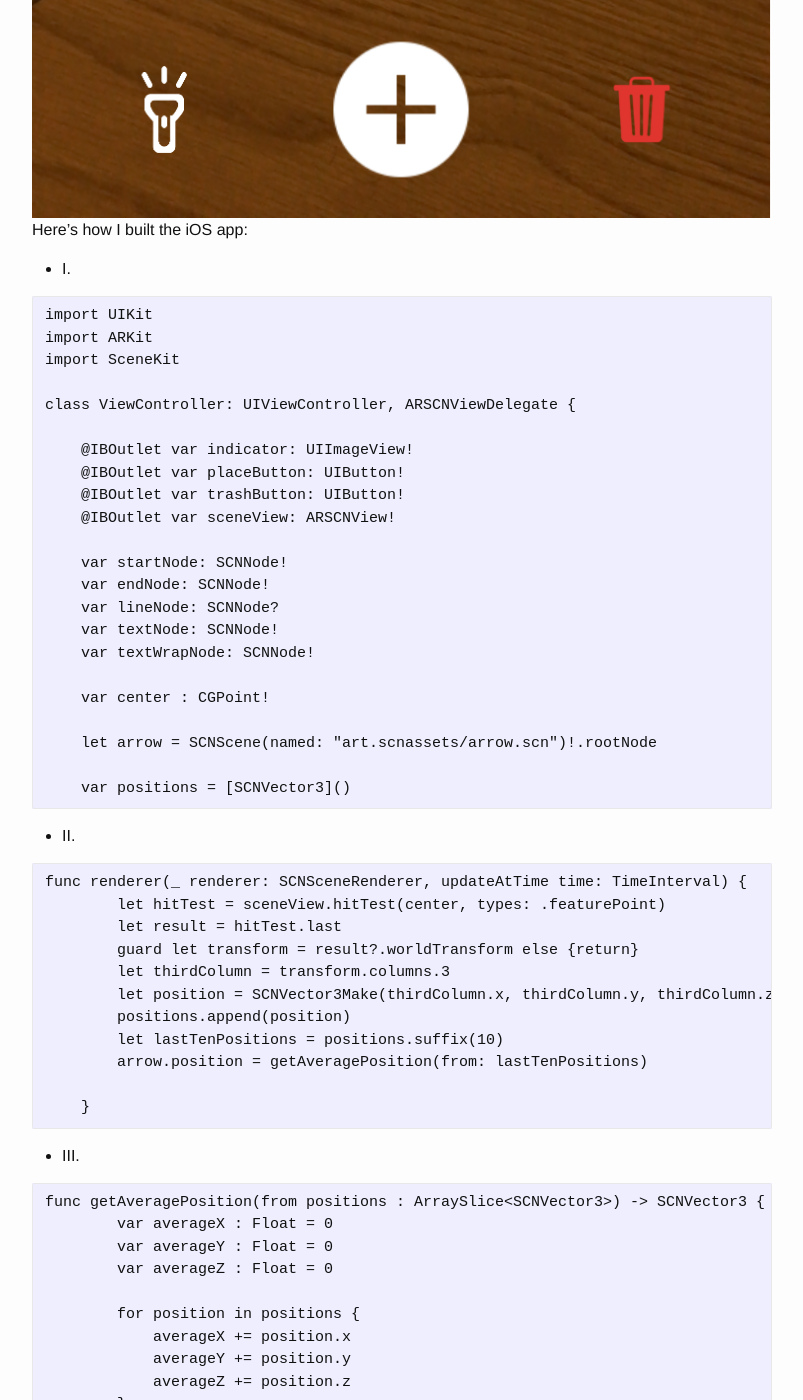
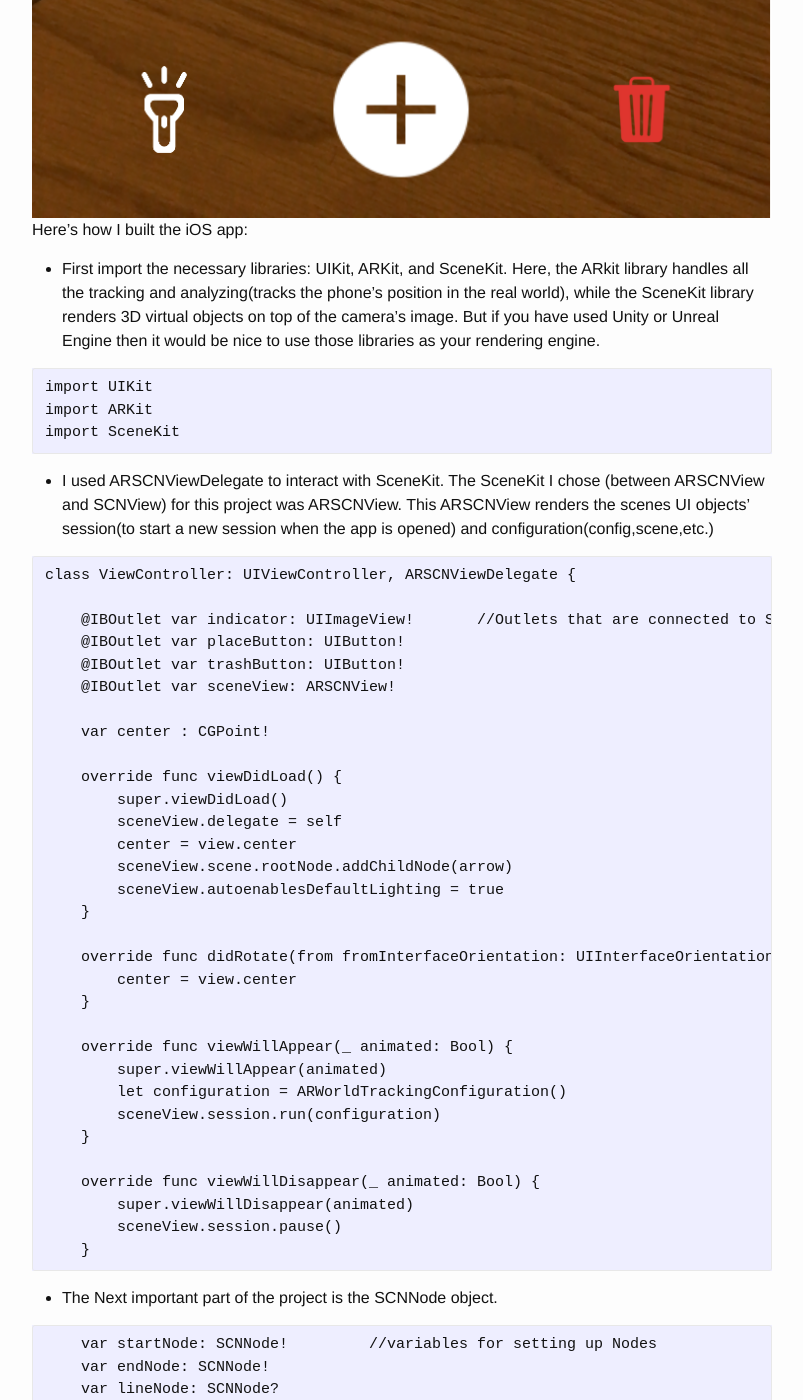
Before and after one commit to alexalwks2/aaronjohn2.github.io, a Jekyll site: the page built from _posts/2018-08-18-ar-ruler.md, in a window 1280 px wide and 1400 px high, scrolled down 1427 px. Shown: the whole window, without its empty margins (238-1041 px from the left). Built offline with Jekyll 4.4.1, drawn with Linux system fonts in a browser that asks for light colours; comment, search, counter and statistics services are not loaded; some of the changed text lies outside the part shown.

Commit message:
Update 2018-08-18-ar-ruler.md

````diff
--- a/_posts/2018-08-18-ar-ruler.md
+++ b/_posts/2018-08-18-ar-ruler.md
@@ -16,75 +16,25 @@ In this project I made a Augmented Reality Ruler which relies on the built in se
 
 Here’s how I built the iOS app:
 
-* I.
+* First import the necessary libraries: UIKit, ARKit, and SceneKit. Here, the ARkit library handles all the tracking and analyzing(tracks the phone's position in the real world), while the SceneKit library renders 3D virtual objects on top of the camera's image. But if you have used Unity or Unreal Engine then it would be nice to use those libraries as your rendering engine.
 
 ```
 import UIKit
 import ARKit
 import SceneKit
+```
 
+* I used ARSCNViewDelegate to interact with SceneKit. The SceneKit I chose (between ARSCNView and SCNView) for this project was ARSCNView. This ARSCNView renders the scenes UI objects' session(to start a new session when the app is opened) and configuration(config,scene,etc.)
+
+```
 class ViewController: UIViewController, ARSCNViewDelegate {
 
-    @IBOutlet var indicator: UIImageView!
+    @IBOutlet var indicator: UIImageView!       //Outlets that are connected to StoryBoard
     @IBOutlet var placeButton: UIButton!
     @IBOutlet var trashButton: UIButton!
     @IBOutlet var sceneView: ARSCNView!
 
-    var startNode: SCNNode!
-    var endNode: SCNNode!
-    var lineNode: SCNNode?
-    var textNode: SCNNode!
-    var textWrapNode: SCNNode!
-
     var center : CGPoint!
-
-    let arrow = SCNScene(named: "art.scnassets/arrow.scn")!.rootNode
-
-    var positions = [SCNVector3]()
-```
-
-
-* II.
-
-```
-func renderer(_ renderer: SCNSceneRenderer, updateAtTime time: TimeInterval) {
-        let hitTest = sceneView.hitTest(center, types: .featurePoint)
-        let result = hitTest.last
-        guard let transform = result?.worldTransform else {return}
-        let thirdColumn = transform.columns.3
-        let position = SCNVector3Make(thirdColumn.x, thirdColumn.y, thirdColumn.z)
-        positions.append(position)
-        let lastTenPositions = positions.suffix(10)
-        arrow.position = getAveragePosition(from: lastTenPositions)
-
-    }
-```
-
-
-* III.
-
-```
-func getAveragePosition(from positions : ArraySlice<SCNVector3>) -> SCNVector3 {
-        var averageX : Float = 0
-        var averageY : Float = 0
-        var averageZ : Float = 0
-
-        for position in positions {
-            averageX += position.x
-            averageY += position.y
-            averageZ += position.z
-        }
-        let count = Float(positions.count)
-        return SCNVector3Make(averageX / count , averageY / count, averageZ / count)
-    }
-```
-
-
-* IV.
-
-```
-var isFirstPoint = true
-    var points = [SCNNode]()
 
     override func viewDidLoad() {
         super.viewDidLoad()
@@ -107,6 +57,56 @@ var isFirstPoint = true
     override func viewWillDisappear(_ animated: Bool) {
         super.viewWillDisappear(animated)
         sceneView.session.pause()
+    }
+```
+
+
+* The Next important part of the project is the SCNNode object.
+
+```
+    var startNode: SCNNode!         //variables for setting up Nodes
+    var endNode: SCNNode!
+    var lineNode: SCNNode?
+    var textNode: SCNNode!
+    var textWrapNode: SCNNode!
+    var positions = [SCNVector3]()
+    var isFirstPoint = true
+    var points = [SCNNode]()
+```
+
+
+* III.
+
+```
+func renderer(_ renderer: SCNSceneRenderer, updateAtTime time: TimeInterval) {
+        let hitTest = sceneView.hitTest(center, types: .featurePoint)
+        let result = hitTest.last
+        guard let transform = result?.worldTransform else {return}
+        let thirdColumn = transform.columns.3
+        let position = SCNVector3Make(thirdColumn.x, thirdColumn.y, thirdColumn.z)
+        positions.append(position)
+        let lastTenPositions = positions.suffix(10)
+        arrow.position = getAveragePosition(from: lastTenPositions)
+
+    }
+```
+
+
+* IV.
+
+```
+  func getAveragePosition(from positions : ArraySlice<SCNVector3>) -> SCNVector3 {
+        var averageX : Float = 0
+        var averageY : Float = 0
+        var averageZ : Float = 0
+
+        for position in positions {
+            averageX += position.x
+            averageY += position.y
+            averageZ += position.z
+        }
+        let count = Float(positions.count)
+        return SCNVector3Make(averageX / count , averageY / count, averageZ / count)
     }
 ```
 
````
Also changed, not shown: other parts of _posts/2018-08-18-ar-ruler.md (+1 -1 lines).
